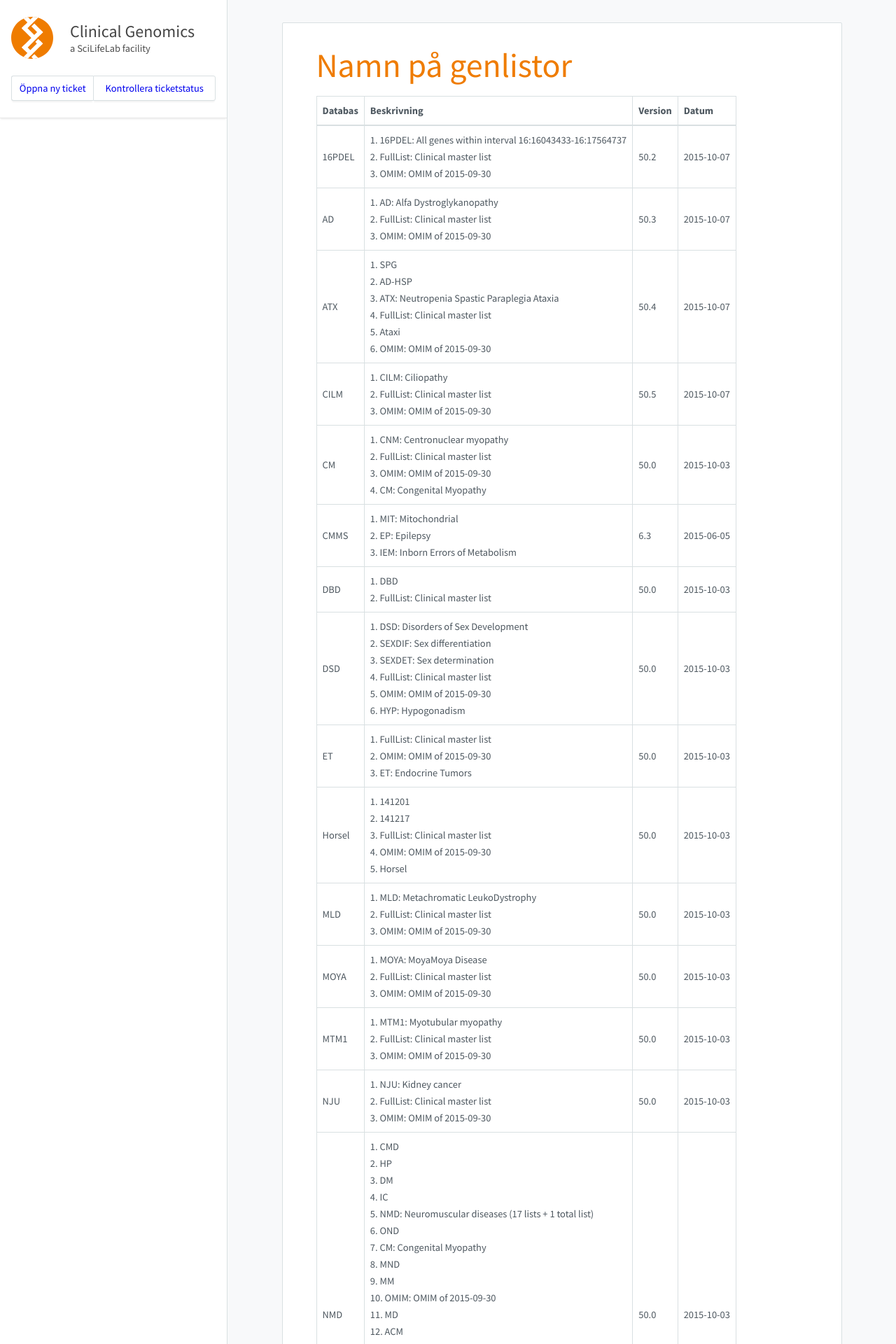
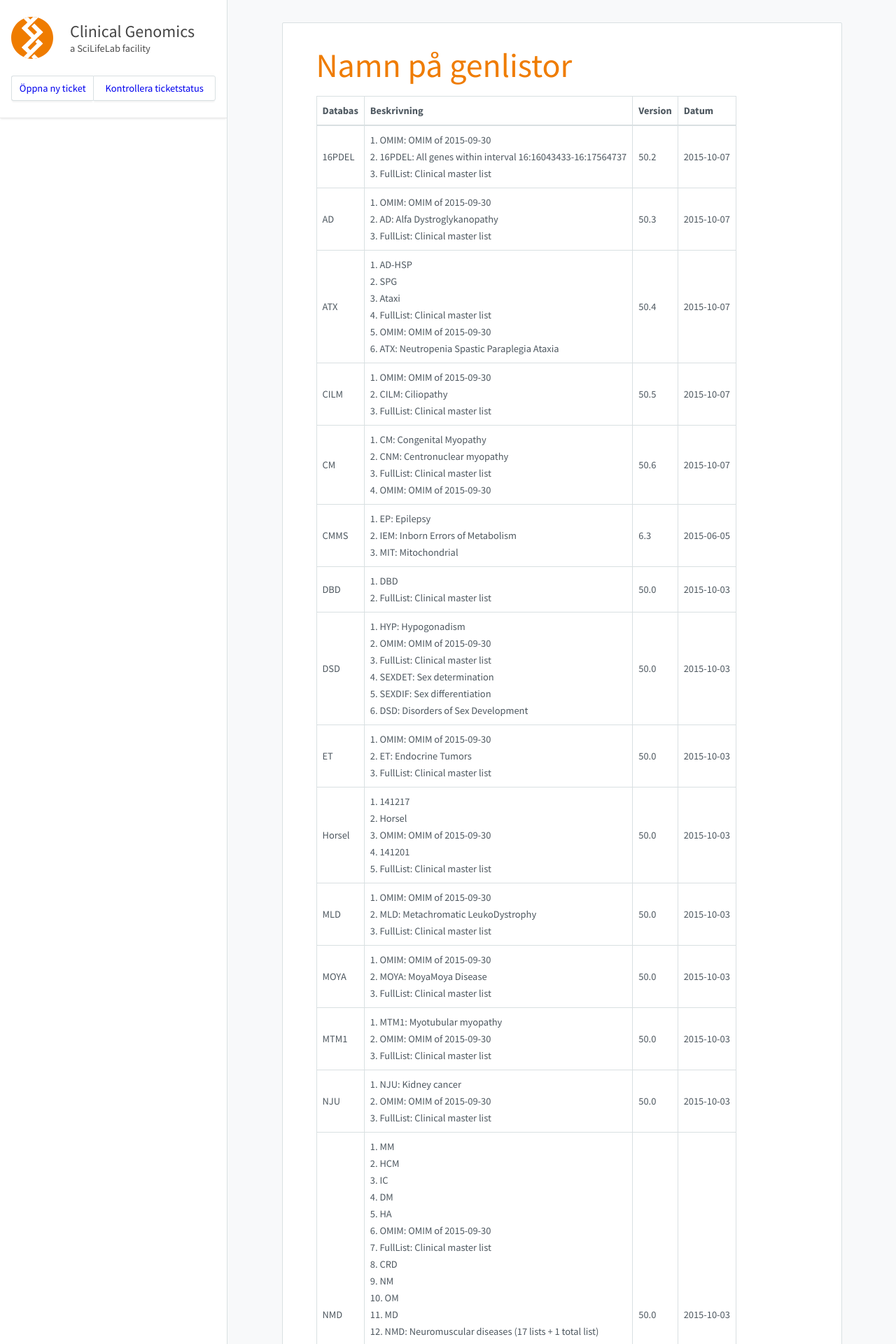
Before and after one commit to Clinical-Genomics/clinical-genomics.github.io, a Jekyll site: the page built from _pages/namnpagenlistor.md, in a window 1280 px wide. Shown: the top 1920 px of the page at 70% size. Built offline with Jekyll 4.4.1, drawn with Linux system fonts in a browser that asks for light colours; nearby versions of some CDN libraries; some of the changed text lies outside the part shown.

Commit message:
Update to cust002-CM.txt

```diff
--- a/_pages/namnpagenlistor.md
+++ b/_pages/namnpagenlistor.md
@@ -8,25 +8,25 @@
 
 |Databas|Beskrivning|Version|Datum|
 |---|---|---|---|
-|16PDEL|1. 16PDEL: All genes within interval 16:16043433-16:17564737<br />2. FullList: Clinical master list<br />3. OMIM: OMIM of 2015-09-30<br />|50.2|2015-10-07|
-|AD|1. AD: Alfa Dystroglykanopathy<br />2. FullList: Clinical master list<br />3. OMIM: OMIM of 2015-09-30<br />|50.3|2015-10-07|
-|ATX|1. SPG<br />2. AD-HSP<br />3. ATX: Neutropenia Spastic Paraplegia Ataxia<br />4. FullList: Clinical master list<br />5. Ataxi<br />6. OMIM: OMIM of 2015-09-30<br />|50.4|2015-10-07|
-|CILM|1. CILM: Ciliopathy<br />2. FullList: Clinical master list<br />3. OMIM: OMIM of 2015-09-30<br />|50.5|2015-10-07|
-|CM|1. CNM: Centronuclear myopathy<br />2. FullList: Clinical master list<br />3. OMIM: OMIM of 2015-09-30<br />4. CM: Congenital Myopathy<br />|50.0|2015-10-03|
-|CMMS|1. MIT: Mitochondrial<br />2. EP: Epilepsy<br />3. IEM: Inborn Errors of Metabolism<br />|6.3|2015-06-05|
+|16PDEL|1. OMIM: OMIM of 2015-09-30<br />2. 16PDEL: All genes within interval 16:16043433-16:17564737<br />3. FullList: Clinical master list<br />|50.2|2015-10-07|
+|AD|1. OMIM: OMIM of 2015-09-30<br />2. AD: Alfa Dystroglykanopathy<br />3. FullList: Clinical master list<br />|50.3|2015-10-07|
+|ATX|1. AD-HSP<br />2. SPG<br />3. Ataxi<br />4. FullList: Clinical master list<br />5. OMIM: OMIM of 2015-09-30<br />6. ATX: Neutropenia Spastic Paraplegia Ataxia<br />|50.4|2015-10-07|
+|CILM|1. OMIM: OMIM of 2015-09-30<br />2. CILM: Ciliopathy<br />3. FullList: Clinical master list<br />|50.5|2015-10-07|
+|CM|1. CM: Congenital Myopathy<br />2. CNM: Centronuclear myopathy<br />3. FullList: Clinical master list<br />4. OMIM: OMIM of 2015-09-30<br />|50.6|2015-10-07|
+|CMMS|1. EP: Epilepsy<br />2. IEM: Inborn Errors of Metabolism<br />3. MIT: Mitochondrial<br />|6.3|2015-06-05|
 |DBD|1. DBD<br />2. FullList: Clinical master list<br />|50.0|2015-10-03|
-|DSD|1. DSD: Disorders of Sex Development<br />2. SEXDIF: Sex differentiation<br />3. SEXDET: Sex determination<br />4. FullList: Clinical master list<br />5. OMIM: OMIM of 2015-09-30<br />6. HYP: Hypogonadism<br />|50.0|2015-10-03|
-|ET|1. FullList: Clinical master list<br />2. OMIM: OMIM of 2015-09-30<br />3. ET: Endocrine Tumors<br />|50.0|2015-10-03|
-|Horsel|1. 141201<br />2. 141217<br />3. FullList: Clinical master list<br />4. OMIM: OMIM of 2015-09-30<br />5. Horsel<br />|50.0|2015-10-03|
-|MLD|1. MLD: Metachromatic LeukoDystrophy<br />2. FullList: Clinical master list<br />3. OMIM: OMIM of 2015-09-30<br />|50.0|2015-10-03|
-|MOYA|1. MOYA: MoyaMoya Disease<br />2. FullList: Clinical master list<br />3. OMIM: OMIM of 2015-09-30<br />|50.0|2015-10-03|
-|MTM1|1. MTM1: Myotubular myopathy<br />2. FullList: Clinical master list<br />3. OMIM: OMIM of 2015-09-30<br />|50.0|2015-10-03|
-|NJU|1. NJU: Kidney cancer<br />2. FullList: Clinical master list<br />3. OMIM: OMIM of 2015-09-30<br />|50.0|2015-10-03|
-|NMD|1. CMD<br />2. HP<br />3. DM<br />4. IC<br />5. NMD: Neuromuscular diseases (17 lists + 1 total list)<br />6. OND<br />7. CM: Congenital Myopathy<br />8. MND<br />9. MM<br />10. OMIM: OMIM of 2015-09-30<br />11. MD<br />12. ACM<br />13. HCM<br />14. OM<br />15. CRD<br />16. HA<br />17. MS<br />18. HMSN<br />19. NM<br />20. FullList: Clinical master list<br />21. CMS<br />|50.0|2015-10-03|
+|DSD|1. HYP: Hypogonadism<br />2. OMIM: OMIM of 2015-09-30<br />3. FullList: Clinical master list<br />4. SEXDET: Sex determination<br />5. SEXDIF: Sex differentiation<br />6. DSD: Disorders of Sex Development<br />|50.0|2015-10-03|
+|ET|1. OMIM: OMIM of 2015-09-30<br />2. ET: Endocrine Tumors<br />3. FullList: Clinical master list<br />|50.0|2015-10-03|
+|Horsel|1. 141217<br />2. Horsel<br />3. OMIM: OMIM of 2015-09-30<br />4. 141201<br />5. FullList: Clinical master list<br />|50.0|2015-10-03|
+|MLD|1. OMIM: OMIM of 2015-09-30<br />2. MLD: Metachromatic LeukoDystrophy<br />3. FullList: Clinical master list<br />|50.0|2015-10-03|
+|MOYA|1. OMIM: OMIM of 2015-09-30<br />2. MOYA: MoyaMoya Disease<br />3. FullList: Clinical master list<br />|50.0|2015-10-03|
+|MTM1|1. MTM1: Myotubular myopathy<br />2. OMIM: OMIM of 2015-09-30<br />3. FullList: Clinical master list<br />|50.0|2015-10-03|
+|NJU|1. NJU: Kidney cancer<br />2. OMIM: OMIM of 2015-09-30<br />3. FullList: Clinical master list<br />|50.0|2015-10-03|
+|NMD|1. MM<br />2. HCM<br />3. IC<br />4. DM<br />5. HA<br />6. OMIM: OMIM of 2015-09-30<br />7. FullList: Clinical master list<br />8. CRD<br />9. NM<br />10. OM<br />11. MD<br />12. NMD: Neuromuscular diseases (17 lists + 1 total list)<br />13. HP<br />14. HMSN<br />15. CM: Congenital Myopathy<br />16. MS<br />17. CMS<br />18. CMD<br />19. ACM<br />20. MND<br />21. OND<br />|50.0|2015-10-03|
 |OMIM|1. FullList: Clinical master list<br />2. OMIM: OMIM of 2015-09-30<br />|50.0|2015-10-03|
 |ORO|1. FullList: Clinical master list<br />2. ORO: Oro-facial-digital syndrome<br />3. OMIM: OMIM of 2015-09-30<br />|50.0|2015-10-03|
 |PAF1|1. PAF1: RNA polymerase II-associated factor<br />2. FullList: Clinical master list<br />3. OMIM: OMIM of 2015-09-30<br />|50.0|2015-10-03|
-|PID|1. PIDCAD: PID Candidates<br />2. FullList: Clinical master list<br />3. PID: Primary Immune Deficiency<br />|7.0|2015-08-31|
-|SCN|1. SCN: Neutropenia<br />2. FullList: Clinical master list<br />3. OMIM: OMIM of 2015-09-30<br />|50.0|2015-10-03|
-|SHANK1|1. SHANK1: SH3 and multiple ankyrin repeat domains 1<br />2. FullList: Clinical master list<br />3. OMIM: OMIM of 2015-09-30<br />|50.0|2015-10-03|
-|SKD|1. SKD: Skeletal dysplasia<br />2. FullList: Clinical master list<br />3. OMIM: OMIM of 2015-09-30<br />|50.0|2015-10-03|
+|PID|1. PID: Primary Immune Deficiency<br />2. PIDCAD: PID Candidates<br />3. FullList: Clinical master list<br />|7.0|2015-08-31|
+|SCN|1. FullList: Clinical master list<br />2. SCN: Neutropenia<br />3. OMIM: OMIM of 2015-09-30<br />|50.0|2015-10-03|
+|SHANK1|1. FullList: Clinical master list<br />2. SHANK1: SH3 and multiple ankyrin repeat domains 1<br />3. OMIM: OMIM of 2015-09-30<br />|50.0|2015-10-03|
+|SKD|1. FullList: Clinical master list<br />2. SKD: Skeletal dysplasia<br />3. OMIM: OMIM of 2015-09-30<br />|50.0|2015-10-03|
```
